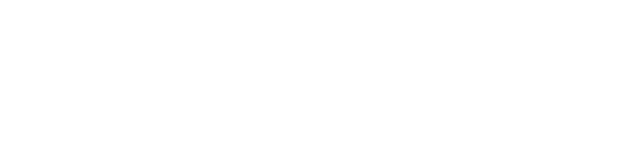
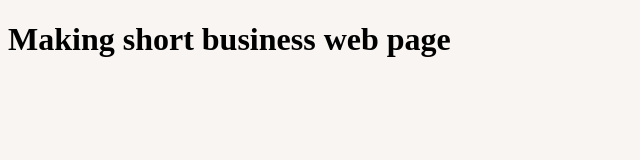
Before and after one commit to 777onkar/asiignment-18, a plain HTML site: page index.html in a window 1280 px wide. Shown: the whole page, without its empty margins (0-640 px from the left). Drawn offline with Linux system fonts and the light colour scheme.

Commit message:
heading name is created

```diff
--- a/css/index.css
+++ b/css/index.css
@@ -0,0 +1,3 @@
+.all{
+    background-color:#f8f5f2;
+}
--- a/index.html
+++ b/index.html
@@ -3,6 +3,8 @@
     <head>
         <title>css</title>
         <link rel="stylesheet" href="./../css/index.css" />
-        <body></body>
+        <body class="all"></body>
+        <div class="heading">
+        <div class="heading"><h1>Making short business web page</h1></div>
     </head>
 </html>
```
